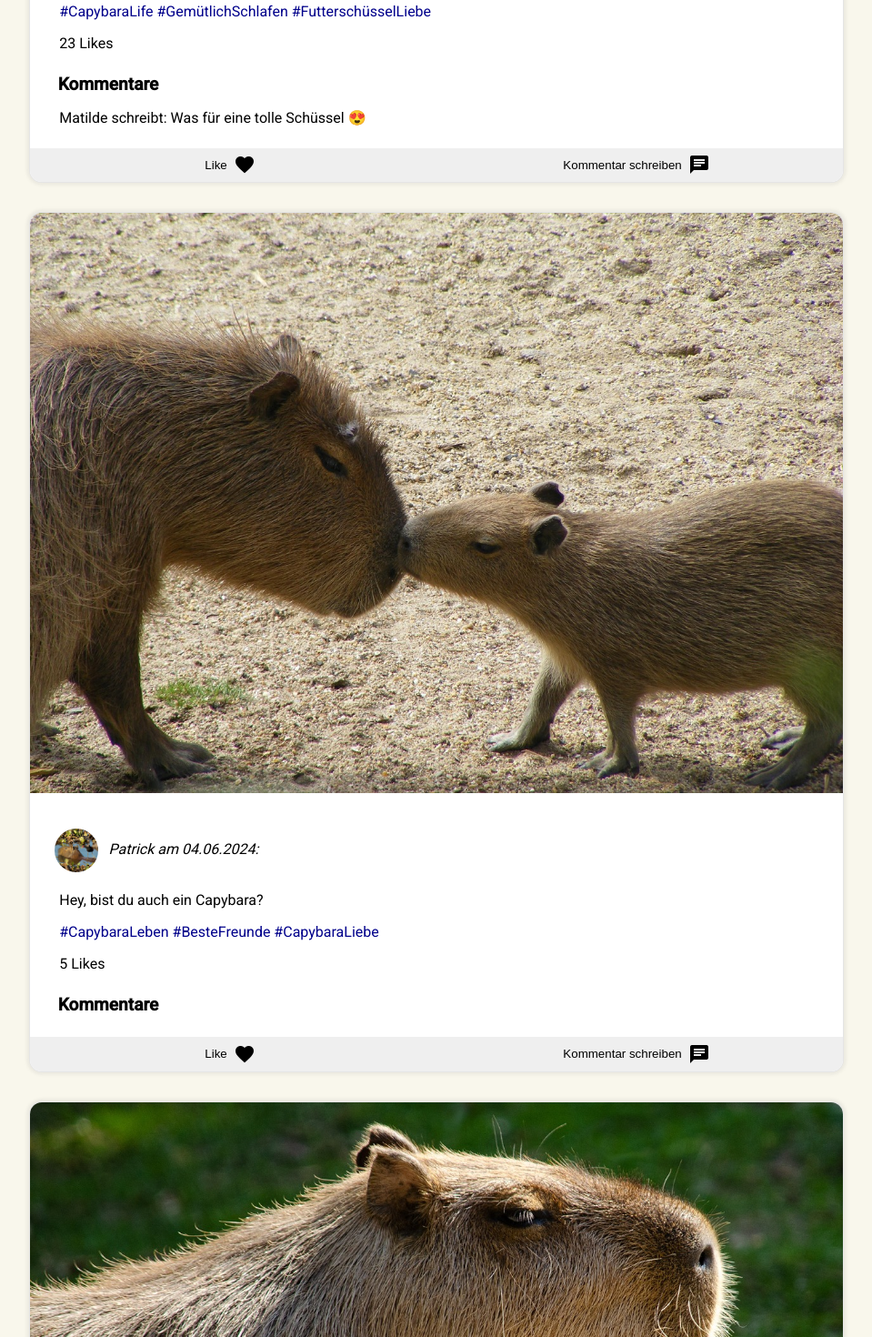
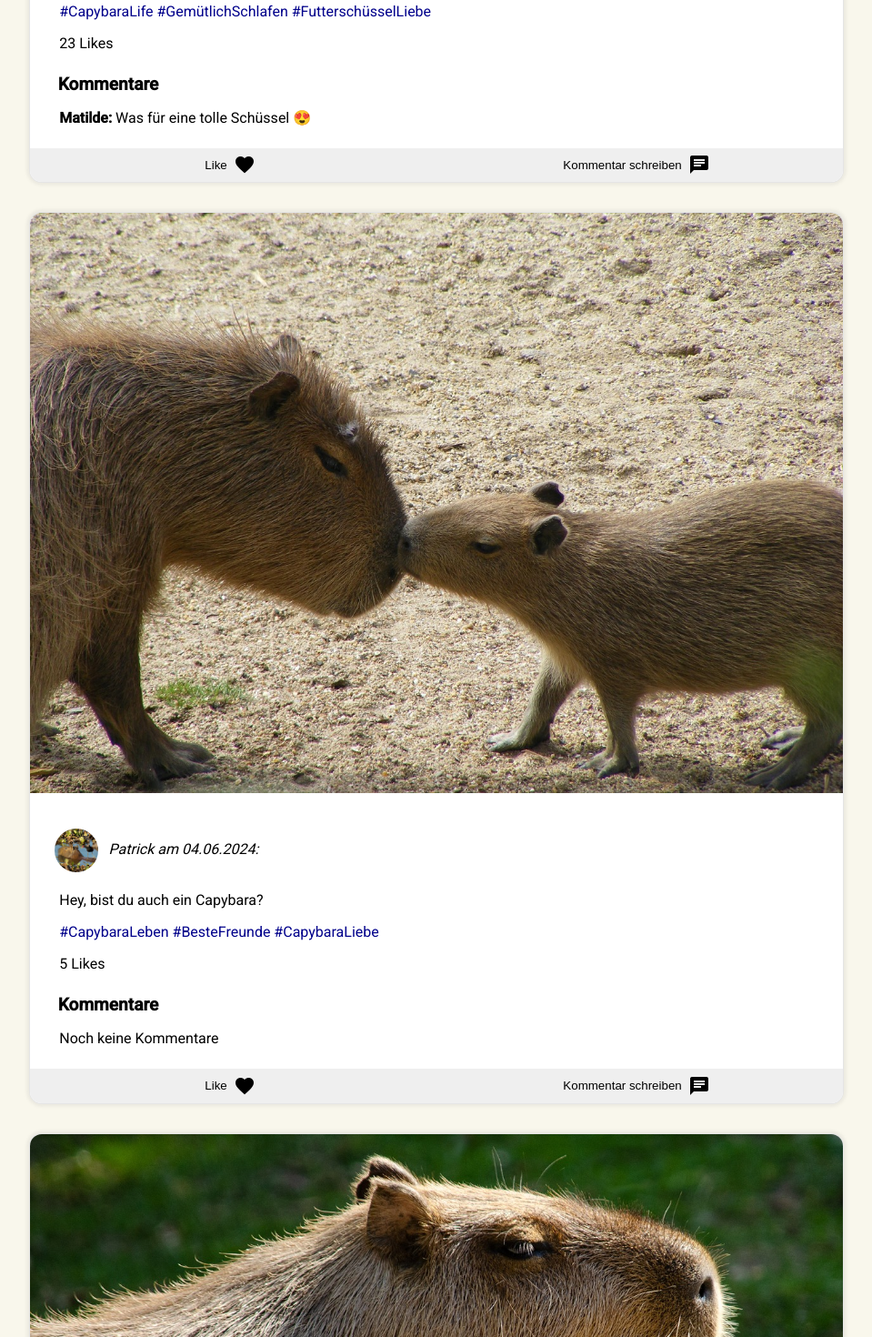
Before and after one commit to Pizzakoenigin/capybook, an Angular app: page / in a window 1280 px wide. Shown: the part 1320-2790 px from the top of the page at 91% size, without its empty margins (19-978 px from the left). Built offline with nearby package versions, Linux system fonts and the light colour scheme.

Commit message:
"kein Kommentar vorhanden"

```diff
--- a/src/app/capy-card/capy-card.component.html
+++ b/src/app/capy-card/capy-card.component.html
@@ -6,7 +6,6 @@
 
     <div *ngFor="let post of capybara.posts" class="card default-card">
         <img *ngIf="post.source" src={{post.source}} alt="">
-
         <div class="post">
             <div class="postUser">
             <img src="{{capybara.image}}" alt="" class="postUserPicture">
@@ -16,12 +15,14 @@
             <p class="hashtags">{{post.hashtags}}</p>
             <p>{{post.likes}} Likes</p>
         </div>
-
-
         <div class="comments">
             <h3>Kommentare</h3>
+            <div *ngIf="post.comments.length == 0 && post.userComment.length == 0" >
+                <p>Noch keine Kommentare</p>
+            </div>
             <div *ngFor="let comment of post.comments">
-                <p>{{comment.user}} schreibt: {{comment.comment}}</p>
+
+                <p><b>{{comment.user}}:</b>  {{comment.comment}}</p>
             </div>
             <div *ngFor="let userComment of post.userComment; let i = index" class="userComments">
                 <p>Du: {{userComment}}</p>
--- a/src/mock-posts.ts
+++ b/src/mock-posts.ts
@@ -49,7 +49,11 @@ export const POSTS: Post[] = [
         liked: false,
         commentPossible: false,
         editComment: false,
-        comments: [],
+        comments: [{
+            user: CAPYBARAS[3].name,
+            comment: "Ich verabrede mich gerne mit meinen Freunden zum essen 🥰🍽️🌱"
+
+        }],
         userComment: []
     }, {
         id: 4,
```
Also changed, not shown: src/app/capy-card/capy-card.component.ts (+1 -6 lines).
